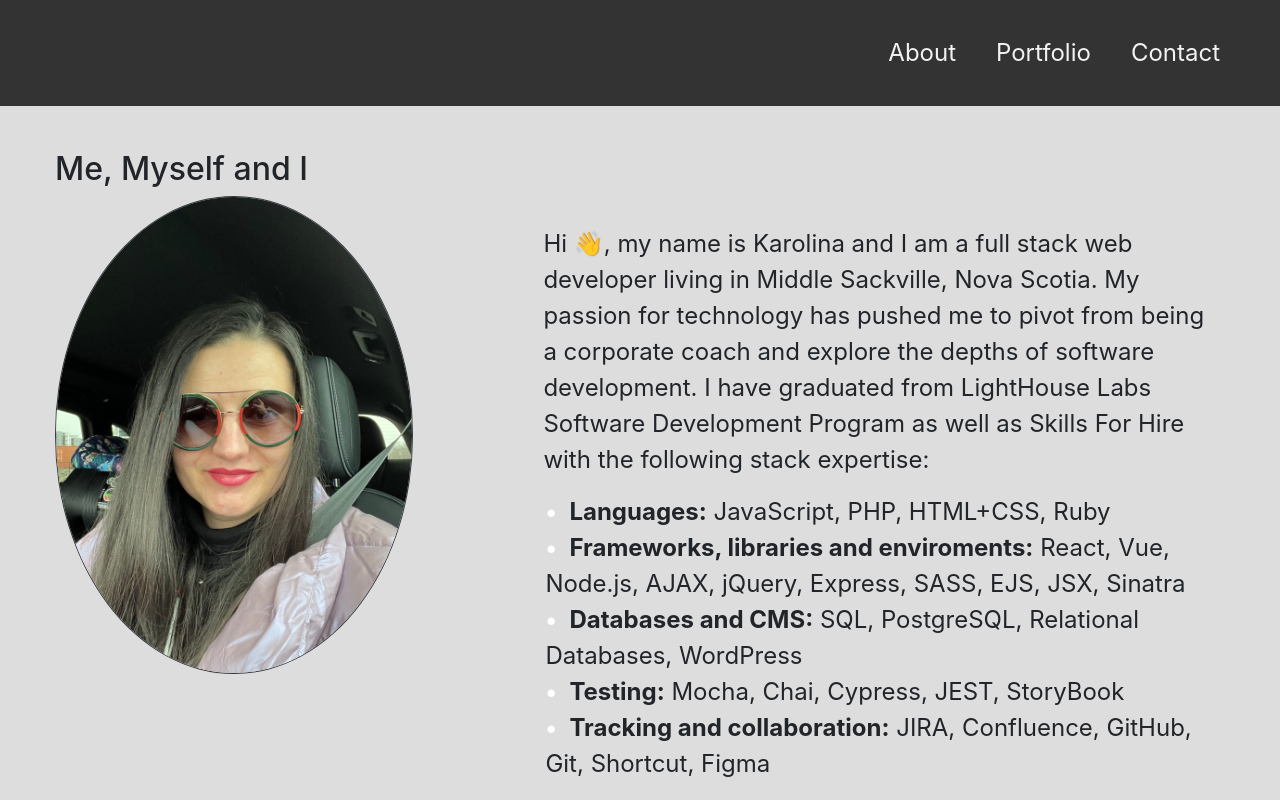
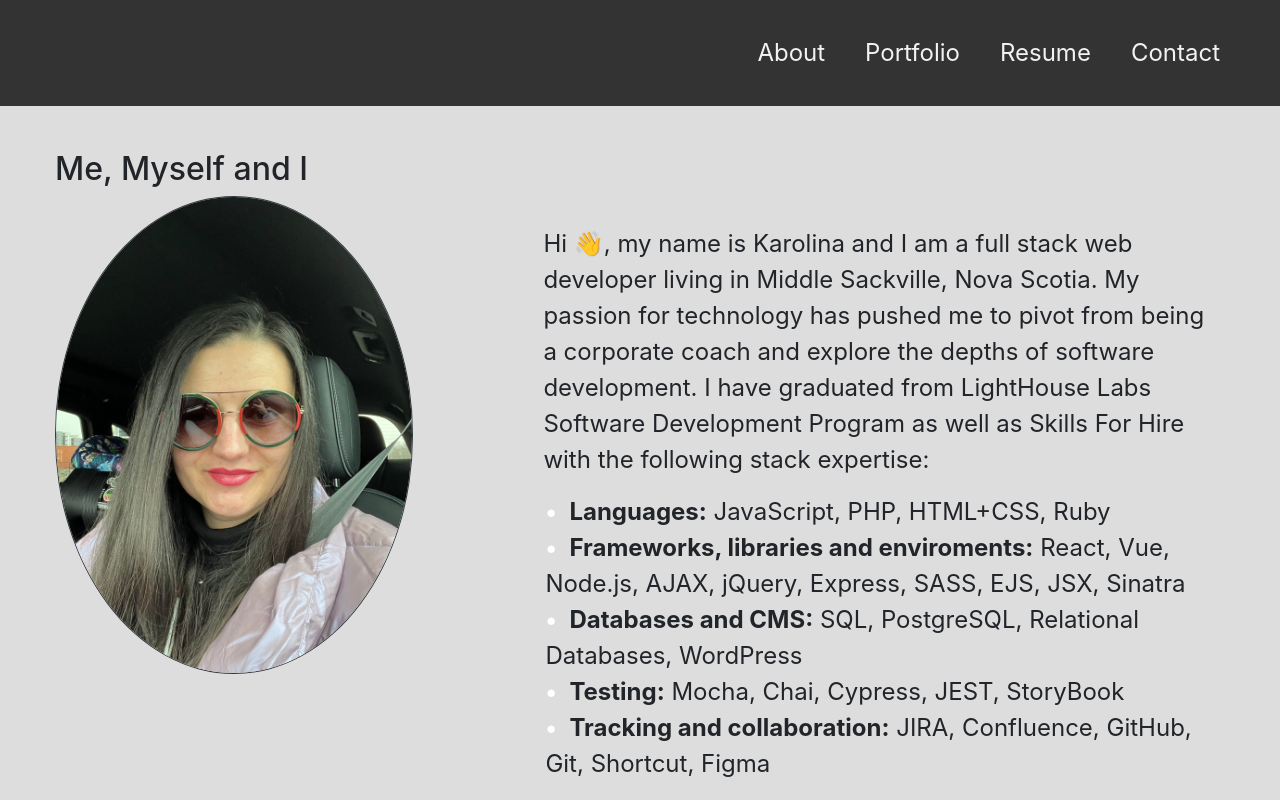
Before and after one commit to quackness/my-website, a React (Create React App) app in the folder client/: page / in a window 1280 px wide. Shown: the top 800 px of the page. Built offline with nearby package versions, Linux system fonts and the light colour scheme; some icons are missing.

Commit message:
start the Resume component

```diff
--- /dev/null
+++ b/client/src/components/Resume.js
@@ -0,0 +1,5 @@
+export default function Resume() {
+  return (
+  <div>Test</div>
+  )
+};
--- a/client/src/components/TopNav.jsx
+++ b/client/src/components/TopNav.jsx
@@ -1,11 +1,13 @@
 import About from "./About";
 import Portfolio from "./Portfolio";
+import Resume from "./Resume";
 
 export default function TopNav() {
   return (
     <div className="topnav">
       <div className="nav-text">
        <a href="#contact">Contact</a>
+       <a href="/Resume">Resume</a>
        <a href="#portfolio">Portfolio</a>
       <a href="#about">About</a>
       </div>
```
